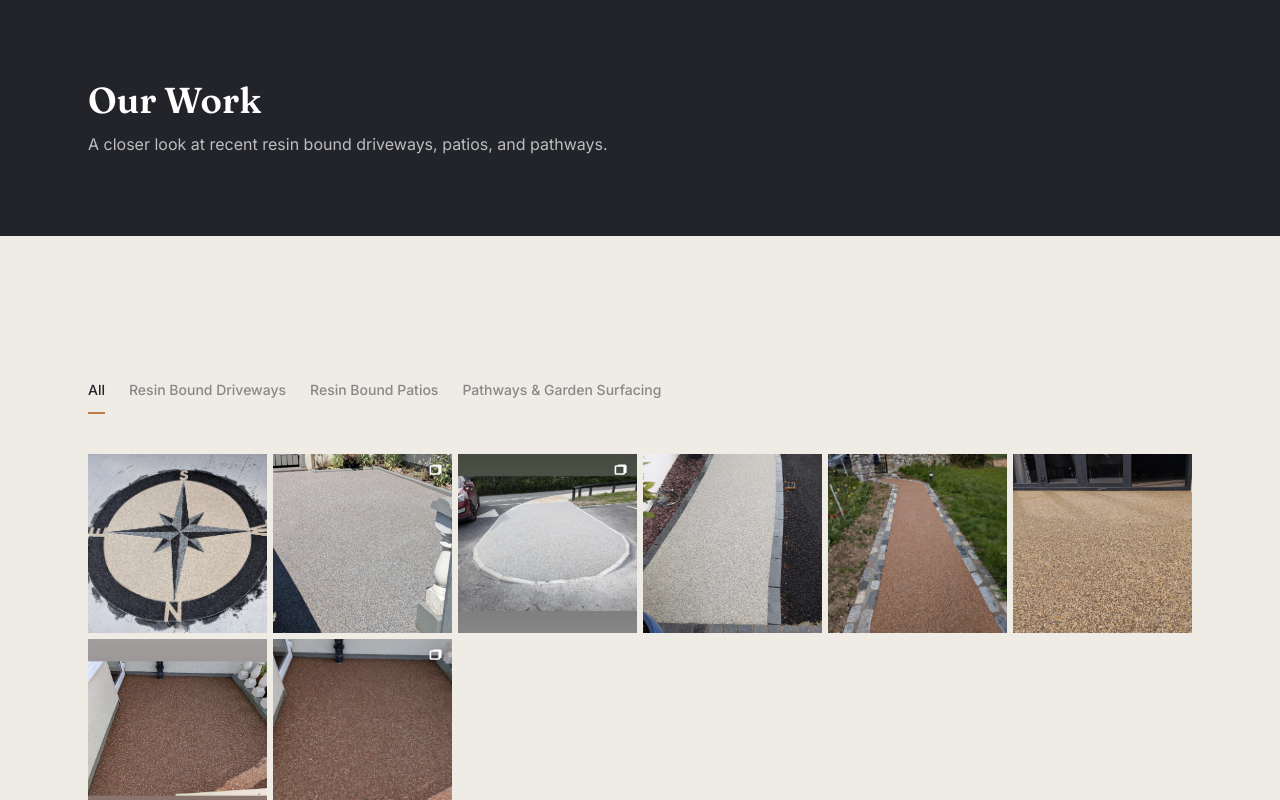
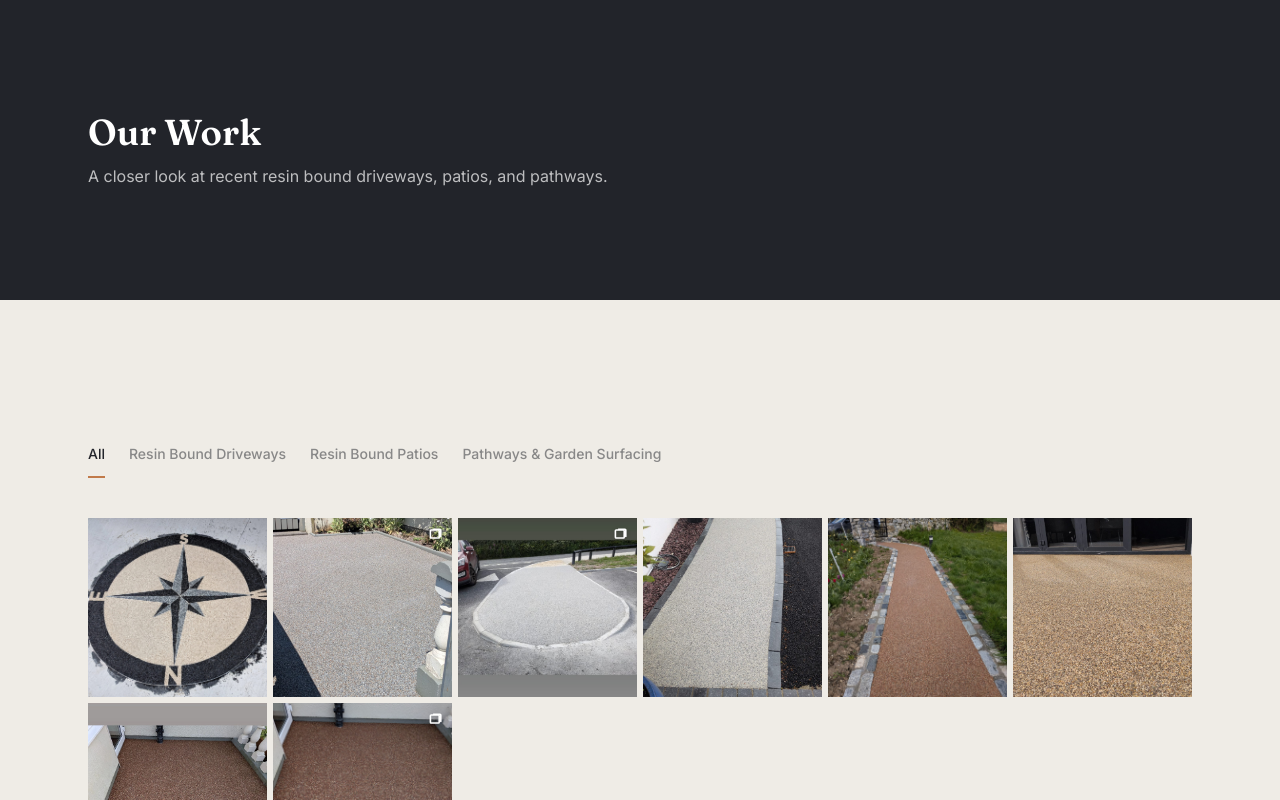
Before and after one commit to ryderwebsolutions/carraig, a Next.js app: page /gallery in a window 1280 px wide. Shown: the top 800 px of the page. Built offline with nearby package versions, Linux system fonts and the light colour scheme.

Commit message:
tighter spacing

```diff
--- a/src/app/gallery/page.tsx
+++ b/src/app/gallery/page.tsx
@@ -22,7 +22,7 @@ export default function GalleryPage() {
     <>
       <Header />
       <main id="main-content" className="flex-1 pb-16 lg:pb-0">
-        <div className="bg-charcoal py-16 text-white sm:py-20">
+        <div className="bg-charcoal py-20 text-white sm:py-28">
           <div className="mx-auto max-w-6xl px-4 sm:px-6">
             <h1 className="font-heading text-3xl font-semibold sm:text-4xl">Our Work</h1>
             <p className="mt-3 max-w-xl text-white/70">
--- a/src/app/projects/[slug]/page.tsx
+++ b/src/app/projects/[slug]/page.tsx
@@ -80,7 +80,7 @@ export default async function ProjectPage({ params }: { params: Promise<{ slug:
           </div>
         </div>
 
-        <section className="bg-stone-50 pb-16 pt-8 sm:pb-24 sm:pt-10">
+        <section className="bg-stone-50 py-20 sm:py-28">
           <div className="mx-auto max-w-6xl px-4 sm:px-6">
             <p className="text-sm font-semibold uppercase tracking-wide text-terracotta">{service.title}</p>
             <h1 className="mt-2 max-w-2xl font-heading text-3xl font-semibold text-charcoal sm:text-4xl">
--- a/src/components/Hero.tsx
+++ b/src/components/Hero.tsx
@@ -17,7 +17,7 @@ export default function Hero() {
         />
       </div>
 
-      <div className="mx-auto max-w-2xl px-4 pb-16 pt-4 text-center sm:px-6 sm:pb-20">
+      <div className="mx-auto max-w-2xl px-4 pb-20 pt-4 text-center sm:px-6 sm:pb-28">
         <h1 className="font-heading text-4xl font-medium leading-[1.15] text-charcoal sm:text-5xl">
           Premium Resin Bound Surfaces, Fitted Right
         </h1>
```
